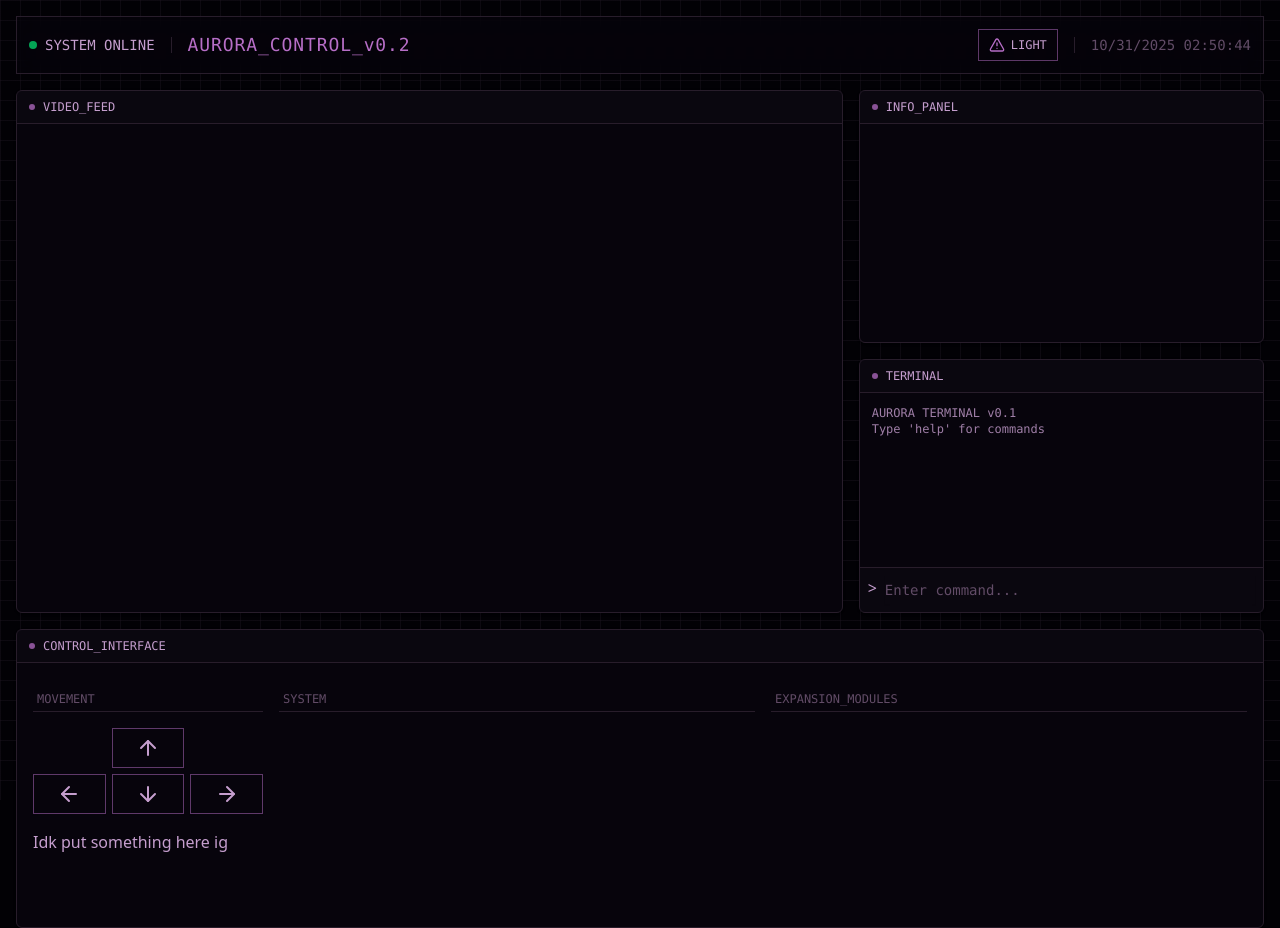
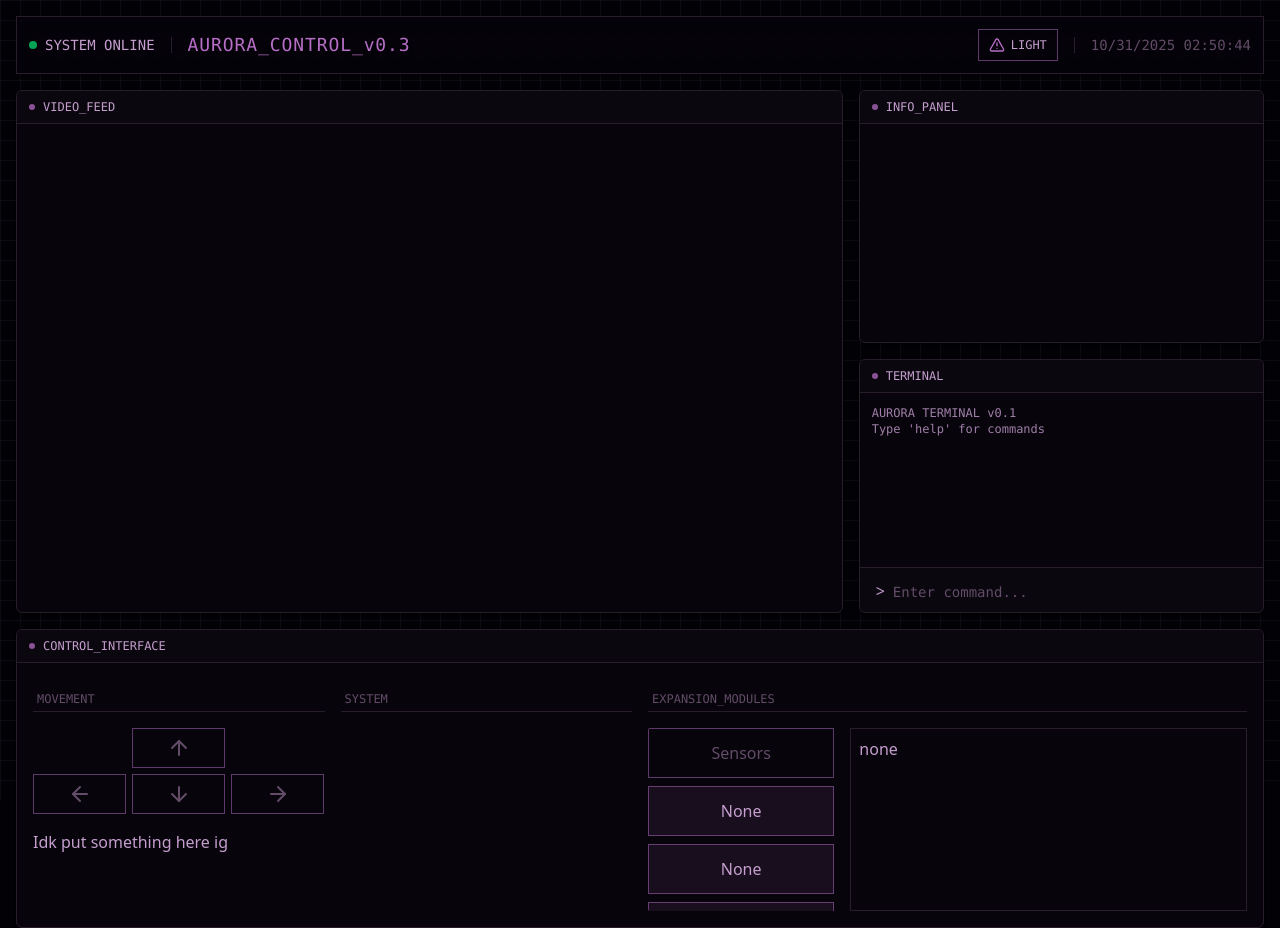
Before and after one commit to P3-AURORA-AAU/UI, a React (Vite) app in the folder web-interface/: page / in a window 1280 px wide. Built offline with nearby package versions, Linux system fonts and the light colour scheme.

Commit message:
added extensions section, also slight refactor of some elements

```diff
--- a/web-interface/package.json
+++ b/web-interface/package.json
@@ -11,6 +11,7 @@
   },
   "dependencies": {
     "@radix-ui/react-slot": "^1.2.3",
+    "@radix-ui/react-tabs": "^1.1.13",
     "@tailwindcss/vite": "^4.1.16",
     "class-variance-authority": "^0.7.1",
     "clsx": "^2.1.1",
--- a/web-interface/src/components/general/StyledButton.tsx
+++ /dev/null
@@ -1,28 +0,0 @@
-import * as React from "react";
-import {Button, buttonVariants} from "@/components/ui/button.tsx";
-import {cn} from "@/lib/utils.ts";
-import type {VariantProps} from "class-variance-authority";
-
-export default function StyledButton({
-                                         className,
-                                         size,
-                                         asChild = false,
-                                         ...props
-                                     }: React.ComponentProps<"button"> &
-    VariantProps<typeof buttonVariants> & {
-    asChild?: boolean
-}) {
-    return (
-        <Button
-            variant={"outline"}
-            size={size}
-            asChild={asChild}
-            className={cn(className,
-                "border-primary/50 hover:border-primary hover:bg-primary/20 hover:text-primary bg-transparent" +
-                " active:bg-primary/50 active:text-secondary"
-            )}
-            {...props}
-        >
-        </Button>
-    )
-}
--- a/web-interface/src/components/interface/Control.tsx
+++ b/web-interface/src/components/interface/Control.tsx
@@ -1,12 +1,13 @@
 import Window from "@/components/general/Window.tsx";
 import {ArrowDown, ArrowLeft, ArrowRight, ArrowUp} from "lucide-react";
-import StyledButton from "@/components/general/StyledButton.tsx";
+import {Tabs, TabsContent, TabsList, TabsTrigger} from "@/components/ui/tabs.tsx";
+import {Button} from "@/components/ui/button.tsx";
 
 export default function Control() {
     return (
         <Window title={"CONTROL_INTERFACE"}>
             <div className={"h-60"}>
-                <div className={"grid grid-cols-5 gap-4 px-4"}>
+                <div className={"grid grid-cols-4 gap-4 px-4 h-full"}>
                     <Movement/>
                     <System/>
                     <ExpansionModules/>
@@ -22,19 +23,19 @@ function Movement() {
             <span className={"text-xs font-mono text-muted-foreground border-b p-1"}>MOVEMENT</span>
             <div className={"grid grid-cols-3 gap-1.5"}>
                 <div/>
-                <StyledButton className={"h-10"}>
+                <Button variant={"outline"} className={"h-10 text-muted-foreground"}>
                     <ArrowUp className={"size-6"}/>
-                </StyledButton>
+                </Button>
                 <div/>
-                <StyledButton className={"h-10"}>
+                <Button variant={"outline"} className={"h-10 text-muted-foreground"}>
                     <ArrowLeft className={"size-6"}/>
-                </StyledButton>
-                <StyledButton className={"h-10"}>
+                </Button>
+                <Button variant={"outline"} className={"h-10 text-muted-foreground"}>
                     <ArrowDown className={"size-6"}/>
-                </StyledButton>
-                <StyledButton className={"h-10"}>
+                </Button>
+                <Button variant={"outline"} className={"h-10 text-muted-foreground"}>
                     <ArrowRight className={"size-6"}/>
-                </StyledButton>
+                </Button>
             </div>
             <p>Idk put something here ig</p>
         </div>
@@ -43,7 +44,7 @@ function Movement() {
 
 function System() {
     return (
-        <div className={"flex flex-col gap-4 col-span-2"}>
+        <div className={"flex flex-col gap-4 col-span-1"}>
             <span className={"text-xs font-mono text-muted-foreground border-b p-1"}>SYSTEM</span>
         </div>
     )
@@ -51,8 +52,23 @@ function System() {
 
 function ExpansionModules() {
     return (
-        <div className={"flex flex-col gap-4 col-span-2"}>
+        <div className={"flex flex-col gap-4 col-span-2 h-60"}>
             <span className={"text-xs font-mono text-muted-foreground border-b p-1"}>EXPANSION_MODULES</span>
+            <Tabs defaultValue={"none"} className={"grid grid-cols-3 gap-2 min-h-0 pb-4"}>
+                <TabsList className={"col-span-1 flex h-auto w-auto flex-col gap-2 overflow-y-auto " +
+                    "scrollbar-thin scrollbar-track-background scrollbar-thumb-primary/50 pr-2 bg-transparent"}>
+                    <TabsTrigger value={"sensors"} className={""}>Sensors</TabsTrigger>
+                    <TabsTrigger value={"none"} className={""}>None</TabsTrigger>
+                    <TabsTrigger value={"none"} className={""}>None</TabsTrigger>
+                    <TabsTrigger value={"none"} className={""}>None</TabsTrigger>
+                    <TabsTrigger value={"none"} className={""}>None</TabsTrigger>
+                    <TabsTrigger value={"none"} className={""}>None</TabsTrigger>
+                </TabsList>
+                <div className={"col-span-2"}>
+                    <TabsContent value={"none"} className={"border h-full p-2 w-auto"}>none</TabsContent>
+                    <TabsContent value={"sensors"} className={"border h-full p-2 w-auto"}>wawa</TabsContent>
+                </div>
+            </Tabs>
         </div>
     )
 }
--- a/web-interface/src/components/interface/Header.tsx
+++ b/web-interface/src/components/interface/Header.tsx
@@ -21,7 +21,7 @@ export default function Header() {
                         <span className={"text-sm text-foreground font-mono"}>SYSTEM ONLINE</span>
                     </div>
                     <div className="h-4 w-px bg-border"/>
-                    <h1 className={"font-mono text-primary text-lg tracking-wider"}>AURORA_CONTROL_v0.2</h1>
+                    <h1 className={"font-mono text-primary text-lg tracking-wider"}>AURORA_CONTROL_v0.3</h1>
                 </div>
 
                 {/*right side, time because it looks cool idk*/}
--- a/web-interface/src/components/interface/Terminal.tsx
+++ b/web-interface/src/components/interface/Terminal.tsx
@@ -47,15 +47,15 @@ export default function Terminal() {
                     ))}
                 </div>
 
-                <form onSubmit={handleSubmit} className={"p-2 border-t bg-secondary/30"}>
+                <form onSubmit={handleSubmit} className={"py-2 px-4 border-t bg-secondary/30"}>
                     <div className={"flex gap-2"}>
-                        <span>{">"}</span>
+                        <span className={"pt-[3px]"}>{">"}</span>
                         <Input
                             value={input}
                             onChange={(e) => setInput(e.target.value)}
                             placeholder={"Enter command..."}
                             className={"h-7 border-0 focus-visible:ring-0 text-xs font-mono text-foreground" +
-                                " placeholder:text-muted-foreground px-0"}
+                                " placeholder:text-muted-foreground px-0 pb-0 pt-1"}
                         />
                     </div>
                 </form>
--- a/web-interface/src/components/interface/ThemeToggle.tsx
+++ b/web-interface/src/components/interface/ThemeToggle.tsx
@@ -2,7 +2,7 @@
 
 import {Moon, AlertTriangle} from "lucide-react"
 import {useEffect, useState} from "react"
-import StyledButton from "@/components/general/StyledButton.tsx";
+import {Button} from "@/components/ui/button.tsx";
 
 export function ThemeToggle() {
     const [theme, setTheme] = useState<"light" | "dark">("dark")
@@ -24,7 +24,8 @@ export function ThemeToggle() {
     }
 
     return (
-        <StyledButton
+        <Button
+            variant={"outline"}
             onClick={toggleTheme}
             aria-label="Toggle theme"
             size={"sm"}
@@ -41,6 +42,6 @@ export function ThemeToggle() {
                     <span className="text-xs font-mono text-foreground">DARK</span>
                 </>
             )}
-        </StyledButton>
+        </Button>
     )
 }
--- a/web-interface/src/components/ui/button.tsx
+++ b/web-interface/src/components/ui/button.tsx
@@ -13,7 +13,8 @@ const buttonVariants = cva(
         destructive:
           "bg-destructive text-white hover:bg-destructive/90 focus-visible:ring-destructive/20 dark:focus-visible:ring-destructive/40 dark:bg-destructive/60",
         outline:
-          "border bg-background shadow-xs hover:bg-accent hover:text-accent-foreground dark:bg-input/30 dark:border-input dark:hover:bg-input/50",
+          "border bg-background shadow-xs hover:bg-accent hover:text-accent-foreground dark:bg-input/30 dark:border-input dark:hover:bg-input/50 border-primary/50 hover:border-primary hover:bg-primary/20 hover:text-primary bg-transparent" +
+            " active:bg-primary/50 active:text-secondary",
         secondary:
           "bg-secondary text-secondary-foreground hover:bg-secondary/80",
         ghost:
--- /dev/null
+++ b/web-interface/src/components/ui/tabs.tsx
@@ -0,0 +1,68 @@
+import * as React from "react"
+import * as TabsPrimitive from "@radix-ui/react-tabs"
+
+import { cn } from "@/lib/utils"
+
+function Tabs({
+  className,
+  ...props
+}: React.ComponentProps<typeof TabsPrimitive.Root>) {
+  return (
+    <TabsPrimitive.Root
+      data-slot="tabs"
+      className={cn("flex flex-col gap-2", className)}
+      {...props}
+    />
+  )
+}
+
+function TabsList({
+  className,
+  ...props
+}: React.ComponentProps<typeof TabsPrimitive.List>) {
+  return (
+    <TabsPrimitive.List
+      data-slot="tabs-list"
+      className={cn(
+        "bg-muted text-muted-foreground h-9 w-fit rounded-lg",
+        className
+      )}
+      {...props}
+    />
+  )
+}
+
+function TabsTrigger({
+  className,
+  ...props
+}: React.ComponentProps<typeof TabsPrimitive.Trigger>) {
+  return (
+    <TabsPrimitive.Trigger
+      data-slot="tabs-trigger"
+      className={cn(
+          "border-primary/50 hover:border-primary hover:bg-primary/20 hover:text-primary bg-transparent" +
+          " data-[state=active]:bg-primary/10 data-[state=active]:border-primary/50 border py-3 data-[state=active]:text-foreground" +
+          " data-[state=active]:bg-primary/10 data-[state=active]:border-primary/50" +
+          " active:bg-primary/50 active:text-secondary data-[state=active]:active:bg-primary/50 data-[state=active]:active:text-secondary" +
+          " data-[state=active]:hover:border-primary data-[state=active]:hover:text-primary data-[state=active]:hover:bg-primary/20",
+        className
+      )}
+      {...props}
+    />
+  )
+}
+
+function TabsContent({
+  className,
+  ...props
+}: React.ComponentProps<typeof TabsPrimitive.Content>) {
+  return (
+    <TabsPrimitive.Content
+      data-slot="tabs-content"
+      className={cn("flex-1 outline-none", className)}
+      {...props}
+    />
+  )
+}
+
+export { Tabs, TabsList, TabsTrigger, TabsContent }
```
Also changed, not shown: 1 other file (tests, documents, lock files or other folders).
